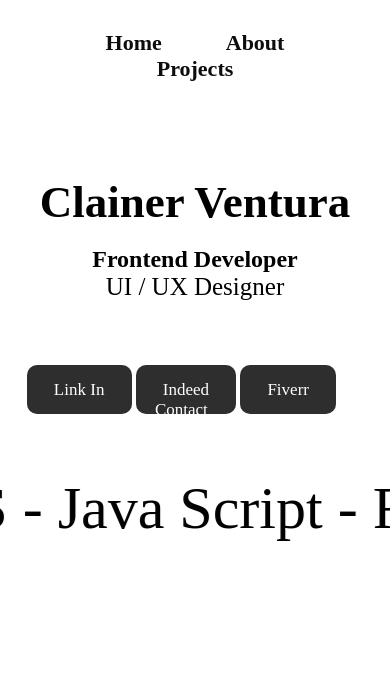
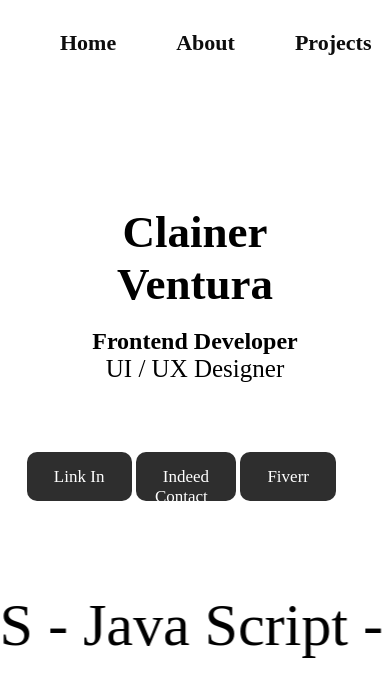
Before and after one commit to Clay3D11/CJVL, a plain HTML site: page index.html in a window 390 px wide. Drawn offline with Linux system fonts and the light colour scheme.

Commit message:
Update style.css

```diff
--- a/style.css
+++ b/style.css
@@ -50,8 +50,13 @@ ul {
 
     position: sticky;
 
-    background-color: rgb(255, 255, 255);
-    background-position: center;
+    /* background-color: rgb(255, 255, 255);
+    background-position: center; */
+
+    background-color: #ffffff;
+    backdrop-filter: blur(10px);
+    -webkit-backdrop-filter: blur(25px);
+
 
 }
 
@@ -79,18 +84,23 @@ li a:focus {
 
 .home {
     width: 100%;
-    height: 85vh;
+    height: 100vh;
     /* padding-top: 150px; */
     /* padding-bottom: 200px; */
     text-align: center;
     background-image: url();
     background-attachment: fixed;
+    background-position: center;
+
 
 }
 
 
 .content {
     text-align: center;
+    margin: 30px;
+
+
 }
 
 .content h1 {
@@ -470,7 +480,19 @@ p {
 
 @media screen and (max-width: 430px){
 
+    ul {
+        display: flex;
+        align-content: space-between;
 
+        padding: 30px;
+        text-align: center;
+
+        position: sticky;
+
+        background-color: rgb(255, 255, 255);
+        background-position: center;
+
+    }
 
     .home h1 {
         font-size: 45px;
```
